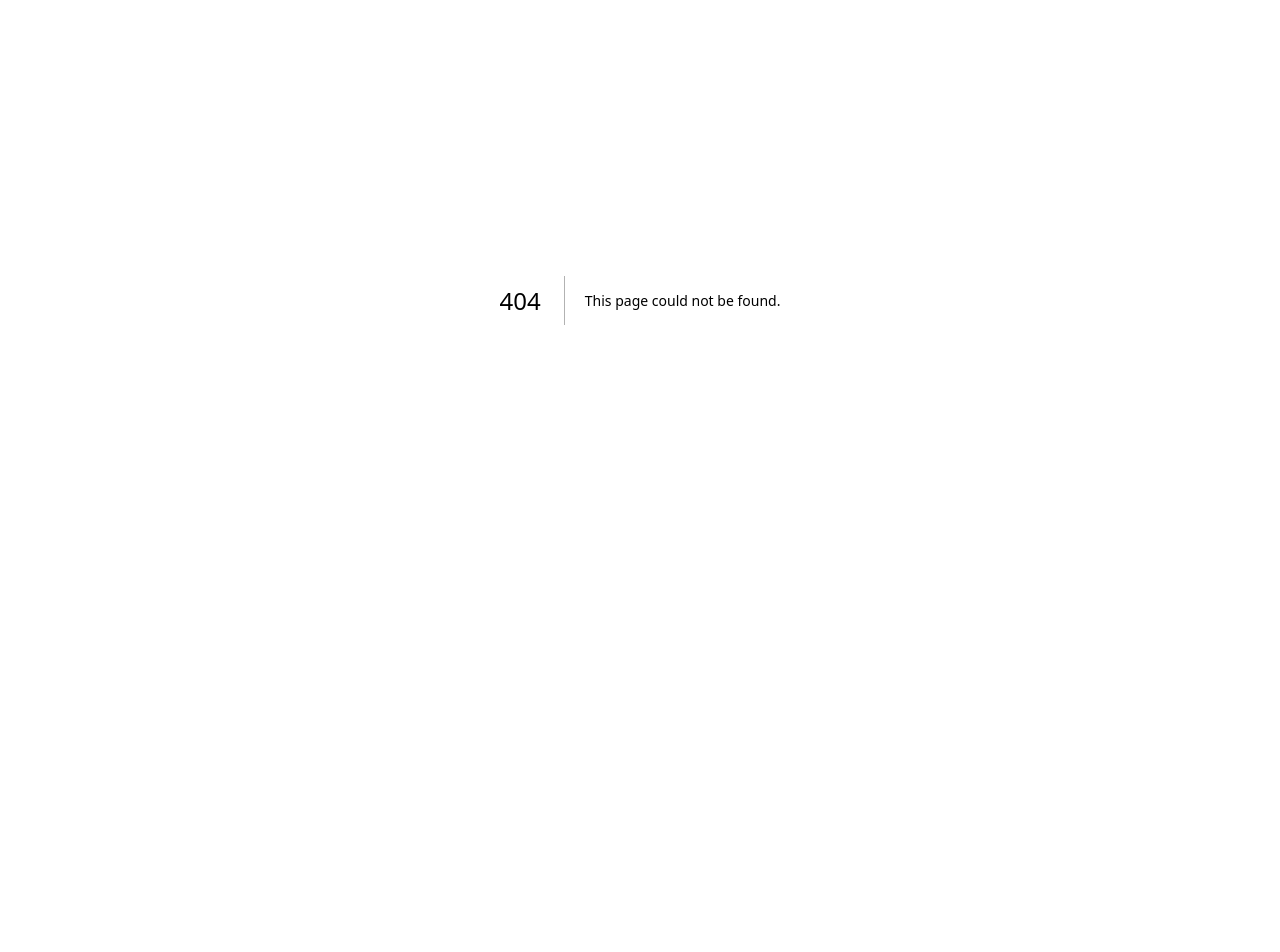
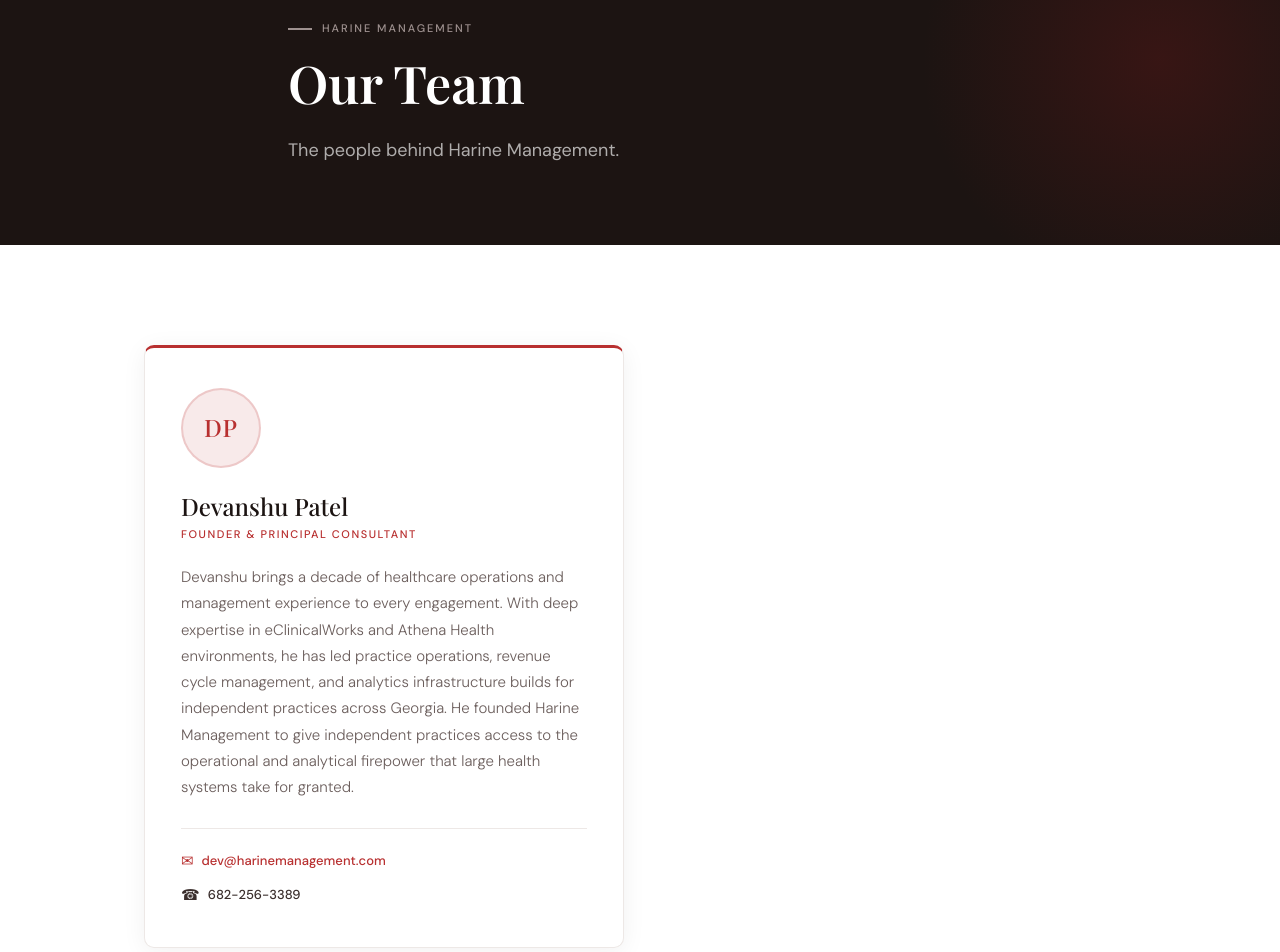
Before and after one commit to Harmonyangels/harine-management, a Next.js app: page /team in a window 1280 px wide. Before the commit this address had no page. Shown: the part 100-1052 px from the top of the page. Before the commit the page ends 800 px from the top, so only its background shows below. Built offline with nearby package versions, Linux system fonts and the light colour scheme.

Commit message:
feat: add team page with founder profile

```diff
--- /dev/null
+++ b/app/team/page.tsx
@@ -0,0 +1,211 @@
+import type { Metadata } from "next";
+import Nav from "@/components/Nav";
+import SiteFooter from "@/components/SiteFooter";
+
+export const metadata: Metadata = {
+  title: "Our Team | Harine Management",
+  description:
+    "Meet the team behind Harine Management — healthcare operations and analytics consultants serving independent practices and investors nationwide.",
+  alternates: {
+    canonical: "https://harinemanagement.com/team",
+  },
+  openGraph: {
+    title: "Our Team | Harine Management",
+    description:
+      "Meet the team behind Harine Management — healthcare operations and analytics consultants serving independent practices and investors nationwide.",
+    url: "https://harinemanagement.com/team",
+    images: [{ url: "/og-image.jpg" }],
+  },
+};
+
+interface TeamMember {
+  name: string;
+  title: string;
+  initials: string;
+  bio: string;
+  email: string;
+  phone: string;
+}
+
+const teamMembers: TeamMember[] = [
+  {
+    name: "Devanshu Patel",
+    title: "Founder & Principal Consultant",
+    initials: "DP",
+    bio: "Devanshu brings a decade of healthcare operations and management experience to every engagement. With deep expertise in eClinicalWorks and Athena Health environments, he has led practice operations, revenue cycle management, and analytics infrastructure builds for independent practices across Georgia. He founded Harine Management to give independent practices access to the operational and analytical firepower that large health systems take for granted.",
+    email: "dev@harinemanagement.com",
+    phone: "682-256-3389",
+  },
+];
+
+export default function TeamPage() {
+  return (
+    <>
+      <Nav />
+
+      {/* PAGE HEADER */}
+      <section className="service-hero">
+        <div className="service-hero-inner">
+          <div className="eyebrow faint">
+            <span className="eyebrow-rule"></span>
+            Harine Management
+          </div>
+          <h1>Our Team</h1>
+          <p className="service-subhead">The people behind Harine Management.</p>
+        </div>
+      </section>
+
+      {/* TEAM GRID */}
+      <section style={{ padding: "100px 0", background: "var(--white)" }}>
+        <div className="container">
+          <div
+            style={{
+              display: "grid",
+              gridTemplateColumns: "repeat(auto-fill, minmax(360px, 480px))",
+              gap: "32px",
+              justifyContent: "center",
+            }}
+          >
+            {teamMembers.map((member) => (
+              <div
+                key={member.email}
+                style={{
+                  background: "var(--white)",
+                  border: "1px solid var(--stone)",
+                  borderTop: "3px solid var(--crimson)",
+                  borderRadius: "10px",
+                  padding: "40px 36px",
+                  boxShadow: "0 4px 24px rgba(28,20,18,0.06)",
+                }}
+              >
+                {/* Photo placeholder — photo will be added here */}
+                <div
+                  style={{
+                    width: "80px",
+                    height: "80px",
+                    borderRadius: "50%",
+                    background: "rgba(184,48,48,0.1)",
+                    border: "2px solid rgba(184,48,48,0.18)",
+                    display: "flex",
+                    alignItems: "center",
+                    justifyContent: "center",
+                    marginBottom: "24px",
+                    fontFamily: "var(--serif)",
+                    fontSize: "24px",
+                    fontWeight: 500,
+                    color: "var(--crimson)",
+                    letterSpacing: "0.04em",
+                  }}
+                >
+                  {member.initials}
+                </div>
+
+                <div style={{ marginBottom: "20px" }}>
+                  <h2
+                    style={{
+                      fontFamily: "var(--serif)",
+                      fontSize: "24px",
+                      fontWeight: 500,
+                      color: "var(--ink)",
+                      lineHeight: 1.2,
+                      marginBottom: "6px",
+                    }}
+                  >
+                    {member.name}
+                  </h2>
+                  <div
+                    style={{
+                      fontSize: "11px",
+                      fontWeight: 500,
+                      letterSpacing: "0.14em",
+                      textTransform: "uppercase",
+                      color: "var(--crimson)",
+                    }}
+                  >
+                    {member.title}
+                  </div>
+                </div>
+
+                <p
+                  style={{
+                    fontSize: "15px",
+                    fontWeight: 300,
+                    color: "var(--ink-muted)",
+                    lineHeight: 1.75,
+                    marginBottom: "28px",
+                  }}
+                >
+                  {member.bio}
+                </p>
+
+                <div
+                  style={{
+                    display: "flex",
+                    flexDirection: "column",
+                    gap: "10px",
+                    borderTop: "1px solid var(--stone)",
+                    paddingTop: "20px",
+                  }}
+                >
+                  <a
+                    href={`mailto:${member.email}`}
+                    style={{
+                      display: "inline-flex",
+                      alignItems: "center",
+                      gap: "8px",
+                      fontSize: "13px",
+                      fontWeight: 500,
+                      color: "var(--crimson)",
+                      textDecoration: "none",
+                    }}
+                  >
+                    <span style={{ fontSize: "15px" }}>✉</span>
+                    {member.email}
+                  </a>
+                  <a
+                    href={`tel:${member.phone.replace(/-/g, "")}`}
+                    style={{
+                      display: "inline-flex",
+                      alignItems: "center",
+                      gap: "8px",
+                      fontSize: "13px",
+                      fontWeight: 500,
+                      color: "var(--ink-mid)",
+                      textDecoration: "none",
+                    }}
+                  >
+                    <span style={{ fontSize: "15px" }}>☎</span>
+                    {member.phone}
+                  </a>
+                </div>
+              </div>
+            ))}
+          </div>
+        </div>
+      </section>
+
+      {/* CTA */}
+      <section className="service-cta">
+        <div className="service-cta-inner">
+          <h2>Work with our team.</h2>
+          <p>
+            Ready to see what hands-on healthcare operations expertise can do for
+            your practice? Start with a 30-minute discovery call.
+          </p>
+          <div className="service-cta-actions">
+            <a
+              href="https://calendly.com/dev-harinemanagement/30min"
+              target="_blank"
+              rel="noopener noreferrer"
+              className="btn btn-white"
+            >
+              Book a Discovery Call
+            </a>
+          </div>
+        </div>
+      </section>
+
+      <SiteFooter />
+    </>
+  );
+}
```
